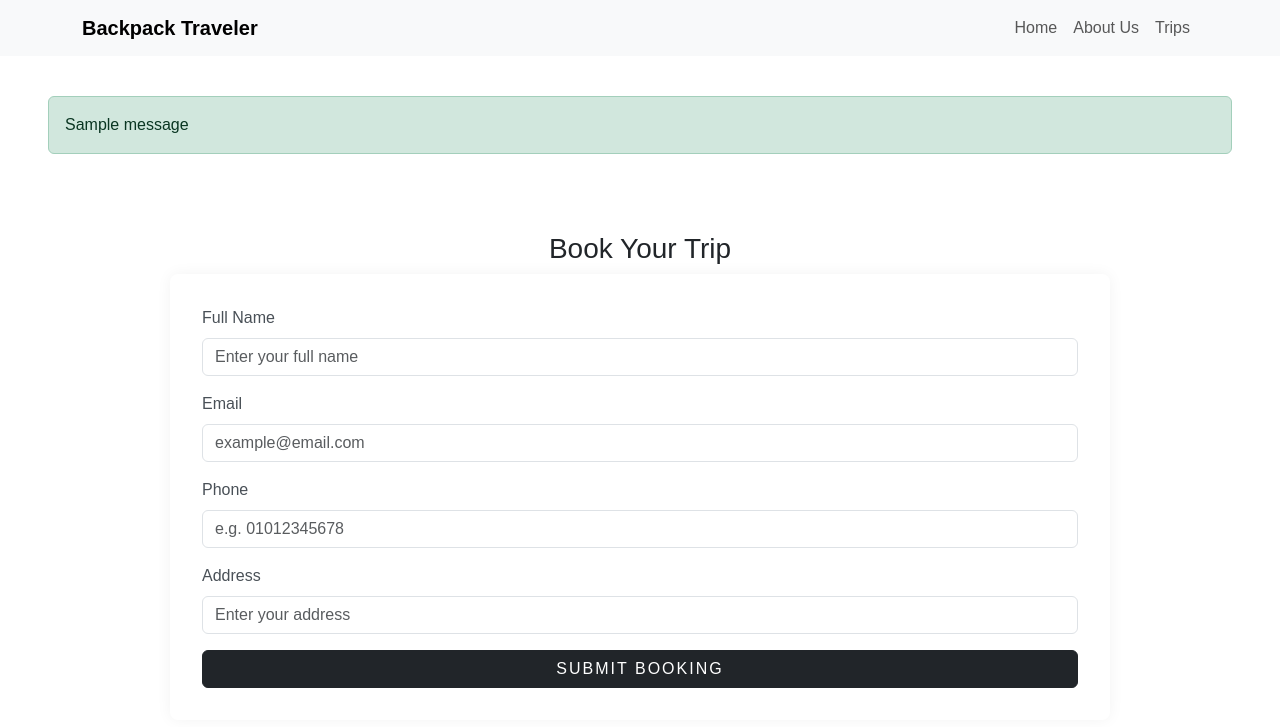
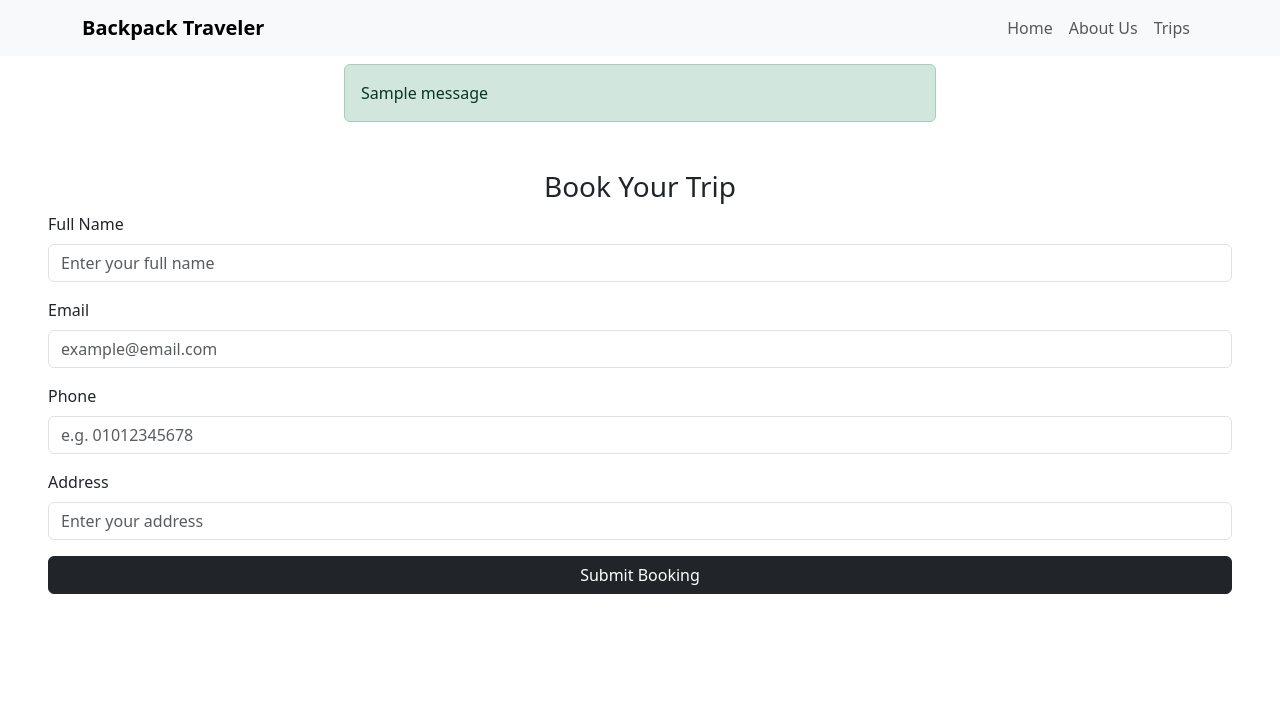
Before and after one commit to ranaelmallah/Travel-Agency, a Flask app: page /book in a window 1280 px wide. Shown: the top 727 px of the page. Run offline with Flask 3, Linux system fonts and the light colour scheme; one stand-in notice (Sample message) is shown.

Commit message:
edit book form

```diff
--- a/templates/book.html
+++ b/templates/book.html
@@ -8,7 +8,7 @@
     <!-- bootstrap -->
     <link href="https://cdn.jsdelivr.net/npm/bootstrap@5.3.3/dist/css/bootstrap.min.css" rel="stylesheet">
     <!-- css links -->
-    <link rel="stylesheet" href="../static/css/style.css">
+    <link rel="stylesheet" href="{{ url_for('static', filename='css/booking.css') }}">
 
 </head>
 
@@ -17,37 +17,47 @@
     {%include 'nav.html'%}
     <!-- flash message  -->
     {% with messages = get_flashed_messages(with_categories=true) %}
+    {% if messages %}
     {% for category, message in messages %}
-    <div class="alert alert-{{ category }} flash-message mt-5">
+    <div class="alert alert-{{ category }} flash-message mt-3 w-50 m-auto">
         {{ message }}
     </div>
     {% endfor %}
+    {% endif %}
     {% endwith %}
     <div class="booking-card mt-5">
         <h3 class="text-center ">Book Your Trip</h3>
 
-        <form id="bookingForm" method="POST">
+        <form id="bookingForm" method="POST" class="position-relative">
     <div class="mb-3">
         <label class="form-label">Full Name</label>
         <input type="text" name="name" class="form-control" placeholder="Enter your full name" required>
+        <div class="invalid-feedback"></div>
     </div>
 
     <div class="mb-3">
         <label class="form-label">Email</label>
         <input type="email" name="email" class="form-control" placeholder="example@email.com" required>
+        <div class="invalid-feedback"></div>
     </div>
 
     <div class="mb-3">
         <label class="form-label">Phone</label>
         <input type="text" name="phone" class="form-control" placeholder="e.g. 01012345678" required>
+        <div class="invalid-feedback"></div>
     </div>
 
     <div class="mb-3">
         <label class="form-label">Address</label>
         <input type="text" name="address" class="form-control" placeholder="Enter your address" required>
+        <div class="invalid-feedback"></div>
     </div>
+
     <button type="submit" class="btn btn-dark w-100">Submit Booking</button>
+
+    <div id="form-success" class="alert alert-success mt-3 d-none"></div>
 </form>
+
         <script src="../static/js/booking.js"> </script>
 </body>
 
```
Lines whose indentation alone changed are shown as unchanged.
